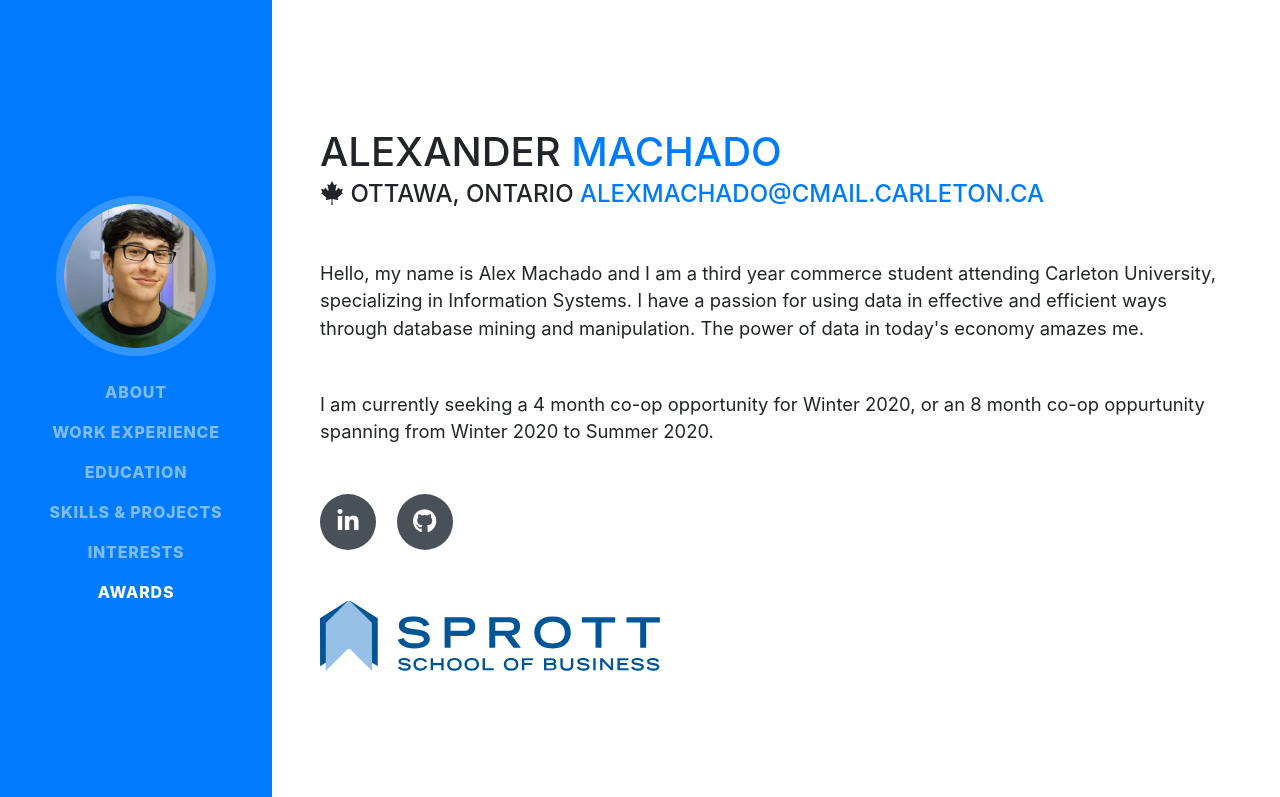
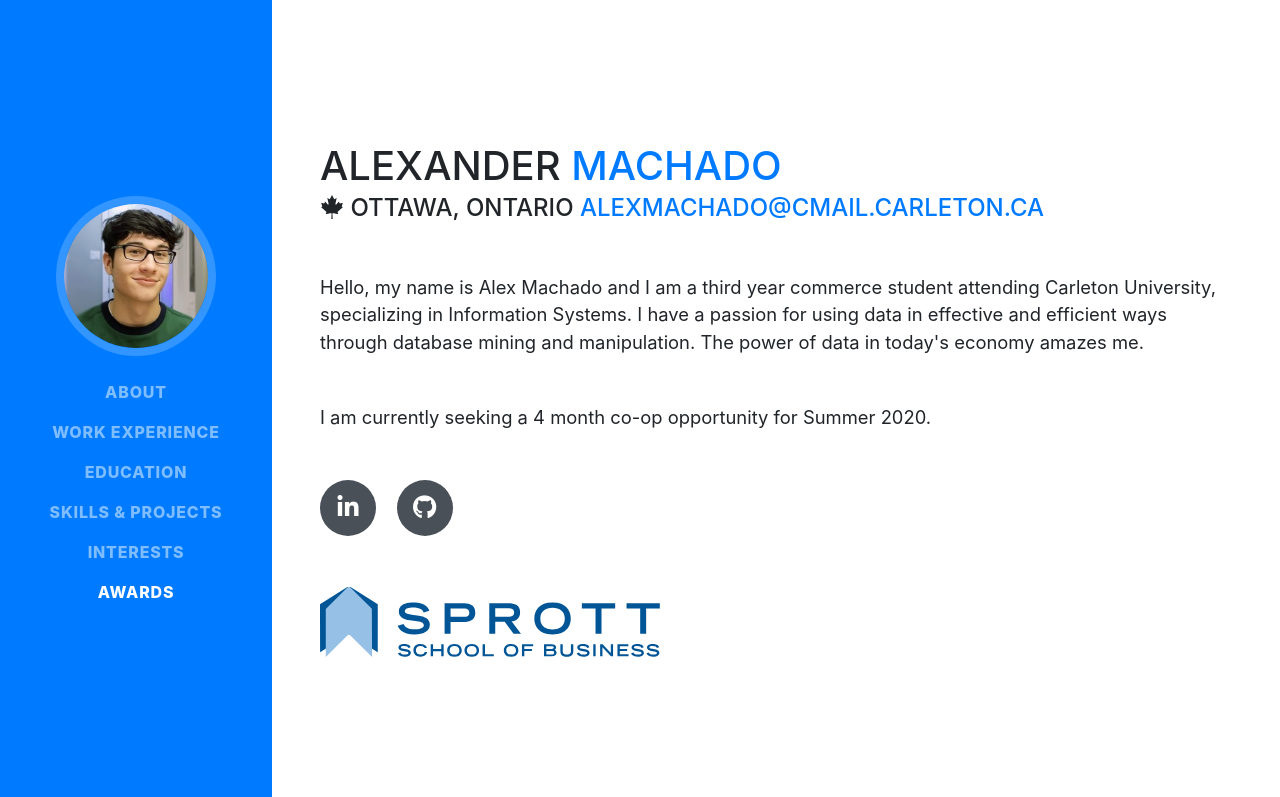
Before and after one commit to AlexMachado99/personal-website, a website with bundled scripts: page index.html in a window 1280 px wide. Shown: the top 797 px of the page. Built offline with nearby package versions, Linux system fonts and the light colour scheme; a web font is replaced by a local one.

Commit message:
Updated availability

```diff
--- a/index.html
+++ b/index.html
@@ -90,7 +90,7 @@
             <a href="mailto:name@email.com">alexmachado@cmail.carleton.ca</a>
           </div>
           <p class="lead mb-5">Hello, my name is Alex Machado and I am a third year commerce student attending Carleton University, specializing in Information Systems. I have a passion for using data in effective and efficient ways through database mining and manipulation. The power of data in today's economy amazes me. </p>
-          <p class="lead mb-5">I am currently seeking a 4 month co-op opportunity for Winter 2020, or an 8 month co-op oppurtunity spanning from Winter 2020 to Summer 2020.</p>
+          <p class="lead mb-5">I am currently seeking a 4 month co-op opportunity for Summer 2020.</p>
           <div class="social-icons">
             <a href="https://www.linkedin.com/in/AlexMachado2019/" target="_blank">
               <i class="fab fa-linkedin-in"></i>
```
